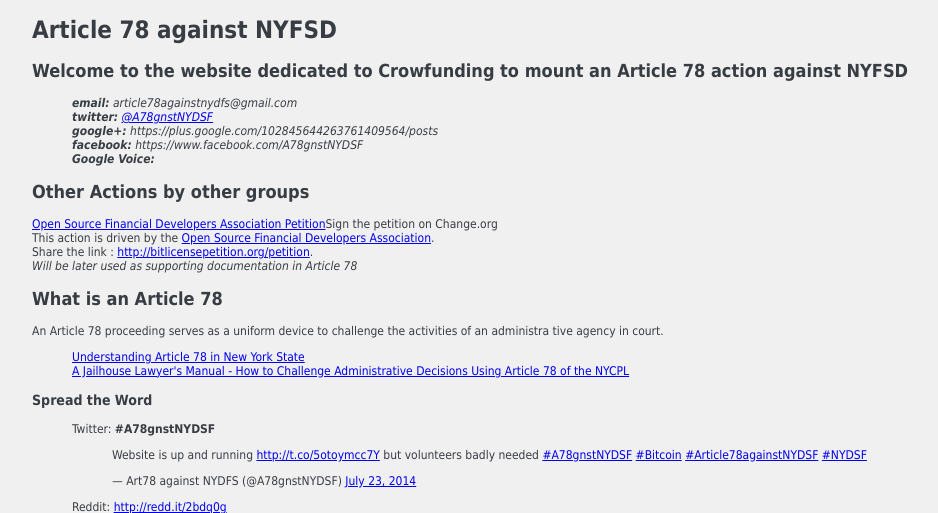
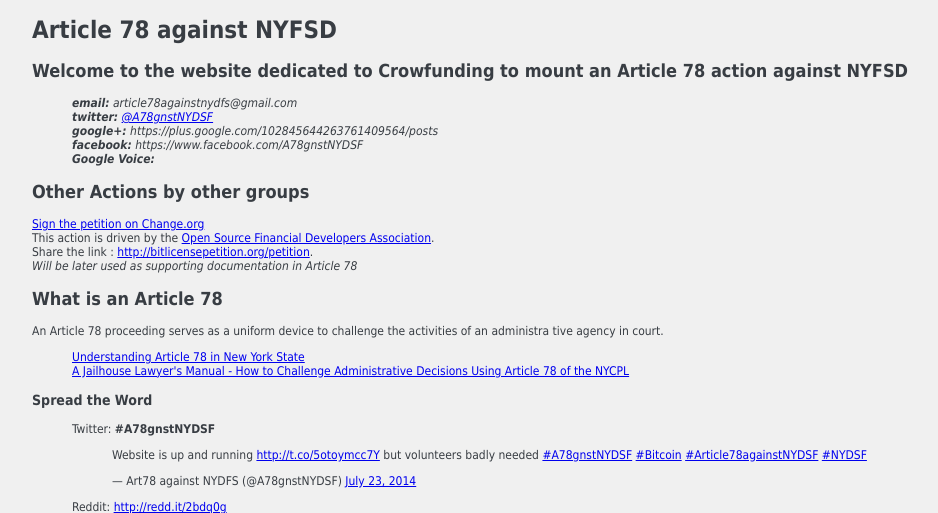
Before and after one commit to theochino/Article78againstNYDFS, a PHP site: page / in a window 1280 px wide. Shown: the top 513 px of the page, without its empty margins (8-946 px from the left). Run offline with PHP 8.4, Linux system fonts and the light colour scheme; some libraries are stand-ins or nearby versions.

Commit message:
Changed the language.

```diff
--- a/Website/public_html/index.php
+++ b/Website/public_html/index.php
@@ -27,7 +27,7 @@
 
 <H2>Other Actions by other groups</h2>
 <P>
-	<A HREF="http://www.change.org/petitions/governor-andrew-m-cuomo-and-the-new-york-state-legislature-stop-bitlicense-from-harming-small-businesses-and-tech-innovation-in-ny"i Target="Petition">Open Source Financial Developers Association Petition</A>Sign the petition on Change.org</A><BR>
+  <A HREF="http://www.change.org/petitions/governor-andrew-m-cuomo-and-the-new-york-state-legislature-stop-bitlicense-from-harming-small-businesses-and-tech-innovation-in-ny"i Target="Petition">Sign the petition on Change.org</A><BR>
 	This action is driven by the <A HREF="http://osfda.org/" TARGET=OSFDA>Open Source Financial Developers Association</A>.<BR>
 	Share the link : <A HREF="http://bitlicensepetition.org/petition">http://bitlicensepetition.org/petition</A>.<BR>
 	<I>Will be later used as supporting documentation in Article 78</I>
```
